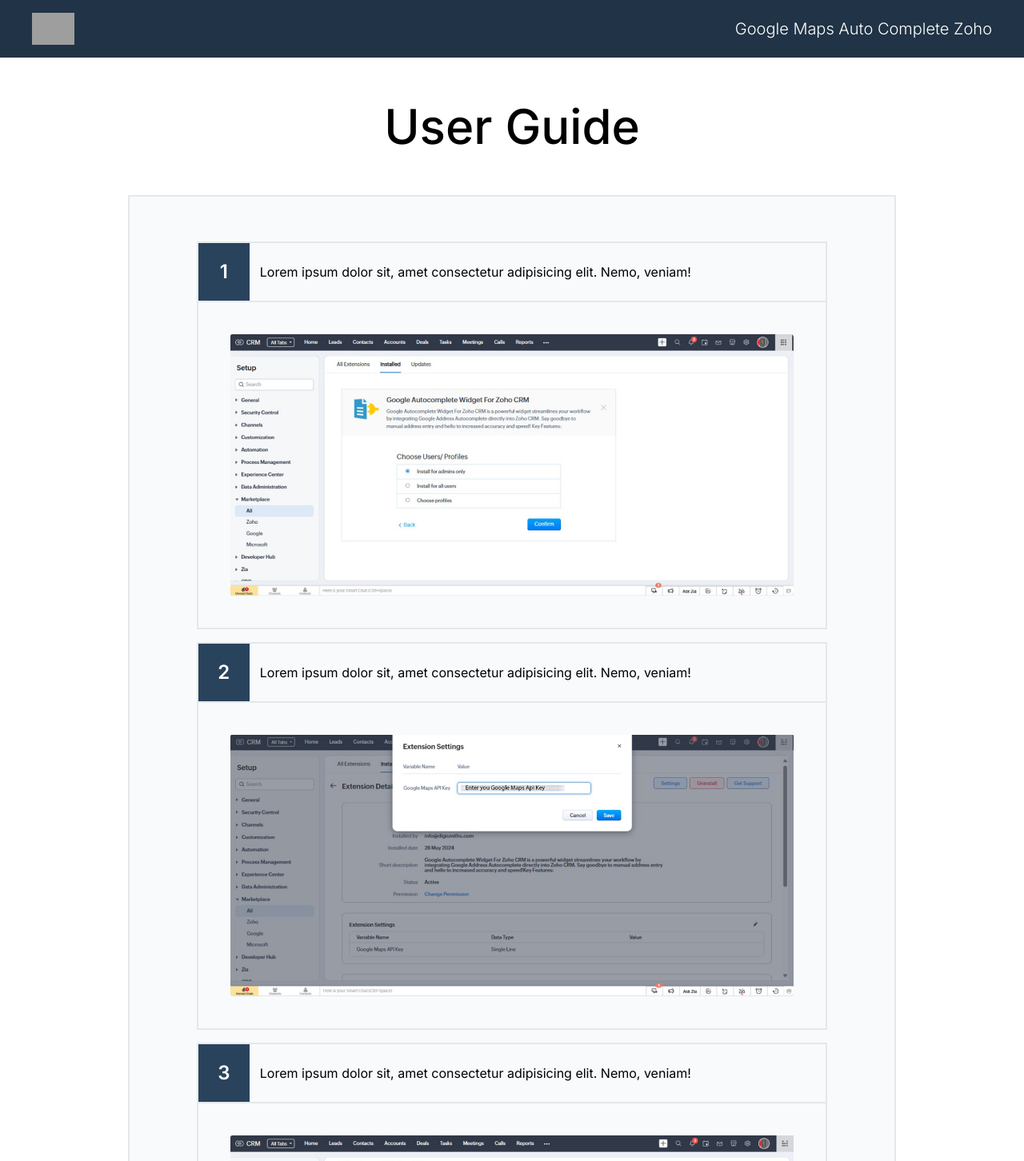
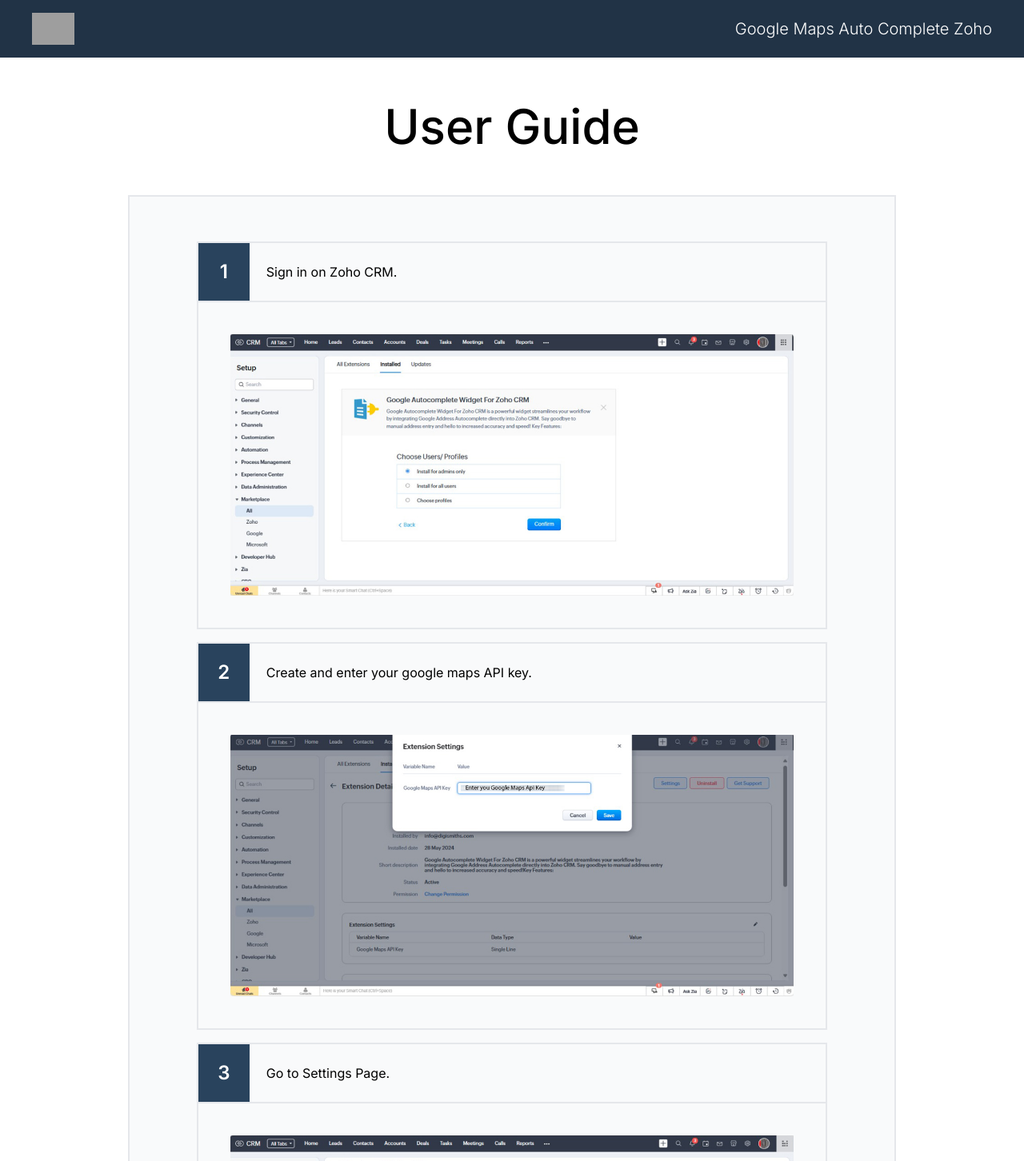
Before and after one commit to digismiths-club/zoho-widget-user-guide, a Next.js app: page /zoho-widget-user-guide/ in a window 1280 px wide. Shown: the top 1452 px of the page at 80% size. Built offline with nearby package versions, Linux system fonts and the light colour scheme; grey boxes are pictures that could not be loaded.

Commit message:
data refactored

```diff
--- a/src/app/Data.json
+++ b/src/app/Data.json
@@ -2,35 +2,35 @@
     "imgArr":[
         {
           "url": "/zoho-widget-user-guide/1.jpg",
-          "title": "Lorem ipsum dolor sit, amet consectetur adipisicing elit. Nemo, veniam!"
+          "title": "Sign in on Zoho CRM."
         },
         {
           "url": "/zoho-widget-user-guide/2.jpg",
-          "title": "Lorem ipsum dolor sit, amet consectetur adipisicing elit. Nemo, veniam!"
+          "title": "Create and enter your google maps API key."
         },
         {
           "url": "/zoho-widget-user-guide/3.jpg",
-          "title": "Lorem ipsum dolor sit, amet consectetur adipisicing elit. Nemo, veniam!"
+          "title": "Go to Settings Page."
         },
         {
           "url": "/zoho-widget-user-guide/4.jpg",
-          "title": "Lorem ipsum dolor sit, amet consectetur adipisicing elit. Nemo, veniam!"
+          "title": "Click on the Google Autocomplete button."
         },
         {
           "url": "/zoho-widget-user-guide/5.jpg",
-          "title": "Lorem ipsum dolor sit, amet consectetur adipisicing elit. Nemo, veniam!!"
+          "title": "Enter your location & suggestions would be displayed."
         },
         {
           "url": "/zoho-widget-user-guide/6.jpg",
-          "title": "Lorem ipsum dolor sit, amet consectetur adipisicing elit. Nemo, veniam!"
+          "title": "Select your Mailing Address or Other Address."
         },
         {
           "url": "/zoho-widget-user-guide/7.jpg",
-          "title": "Lorem ipsum dolor sit, amet consectetur adipisicing elit. Nemo, veniam!"
+          "title": "Select your Mailing Address or Billing Address."
         },
         {
           "url": "/zoho-widget-user-guide/8.jpg",
-          "title": "Lorem ipsum dolor sit, amet consectetur adipisicing elit. Nemo, veniam!"
+          "title": "Changes would be reflected after setting the location."
         }
       ]
 }
--- a/src/app/components/Card.js
+++ b/src/app/components/Card.js
@@ -7,7 +7,7 @@
         <div className='md:w-16 bg-[#29435d] font-semibold text-center md:p-5 p-3 text-2xl text-white'>
             {index}
         </div>
-        <div className='ml-[13px] flex justify-center items-center py-5 md:p-0'>
+        <div className='ml-[13px] flex justify-center items-center py-5 p-2 '>
             {title}
         </div>
       </div>
```
